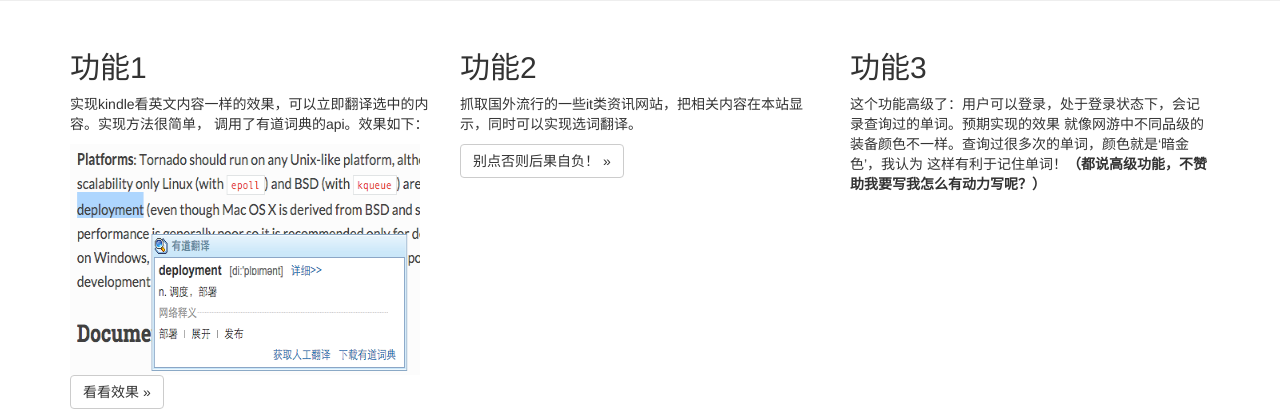
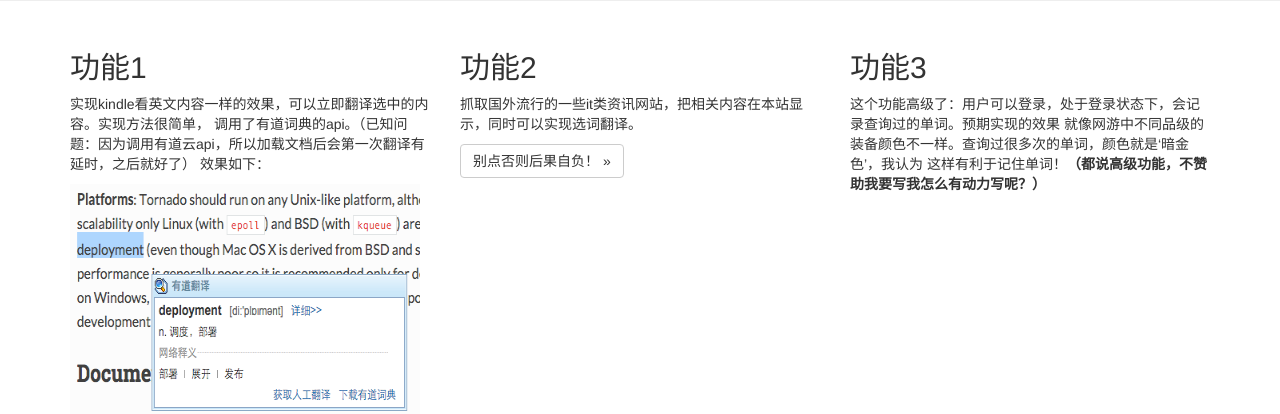
Before and after one commit to 521xueweihan/holleworld, a Python web app: template template/home.html in a window 1280 px wide. Shown: the part 360-774 px from the top of the page. Run offline with Jinja, Linux system fonts and the light colour scheme; the template is opened without the code that fills it, so the values that code supplies are empty.

Commit message:
发现因为调用有道云api所以加载文档后会，第一次有翻译有延时，之后就好了

```diff
--- a/template/home.html
+++ b/template/home.html
@@ -55,7 +55,8 @@
         <div class="col-md-4">
           <h2>功能1</h2>
           <p>实现kindle看英文内容一样的效果，可以立即翻译选中的内容。实现方法很简单，
-              调用了有道词典的api。效果如下：</p>
+              调用了有道词典的api。（已知问题：因为调用有道云api，所以加载文档后会第一次翻译有延时，之后就好了）
+              效果如下：</p>
           <img src="/static/image/demo.png" width="350" height="231">
           <p><a class="btn btn-default" href={{ demo1 }} role="button">看看效果 &raquo;</a></p>
         </div>
```
